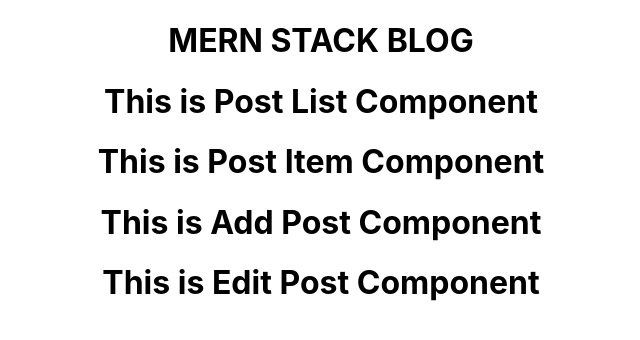
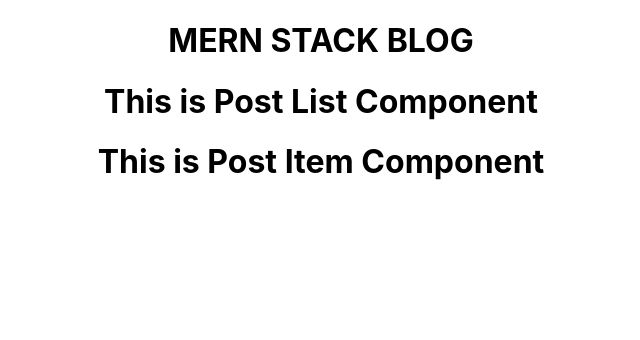
Before and after one commit to anilkumar769gmail/MERN-STACK-BLOG, a React (Create React App) app: page / in a window 1280 px wide. Shown: the top 340 px of the page, without its empty margins (319-959 px from the left). Built offline with nearby package versions, Linux system fonts and the light colour scheme.

Commit message:
Second commit

```diff
--- a/package.json
+++ b/package.json
@@ -8,6 +8,7 @@
     "@testing-library/user-event": "^13.5.0",
     "react": "^17.0.2",
     "react-dom": "^17.0.2",
+    "react-router-dom": "^6.2.1",
     "react-scripts": "5.0.0",
     "web-vitals": "^2.1.2"
   },
--- a/src/App.js
+++ b/src/App.js
@@ -1,16 +1,24 @@
 
-import AddPost from './AddPost';
 import './App.css';
 import EditPost from './EditPost';
 import PostList from './PostList';
+import {BrowserRouter, Routes,Route} from 'react-router-dom';
+import AddPost from './AddPost';
+
 
 function App() {
   return (
     <div className="App">
       <h1>MERN STACK BLOG</h1>
-      <PostList/>
-      <AddPost/>
-      <EditPost/>
+      <BrowserRouter>
+        <Routes>
+          <Route path = '/' element={<PostList/>} exact/>
+          <Route path = '/addpost' element={<AddPost/>} exact/>
+          <Route path = '/editpost' element={<EditPost/>} exact/>
+
+        </Routes>
+
+      </BrowserRouter>
     </div>
   );
 }
```
Also changed, not shown: 1 other file (tests, documents, lock files or other folders).
